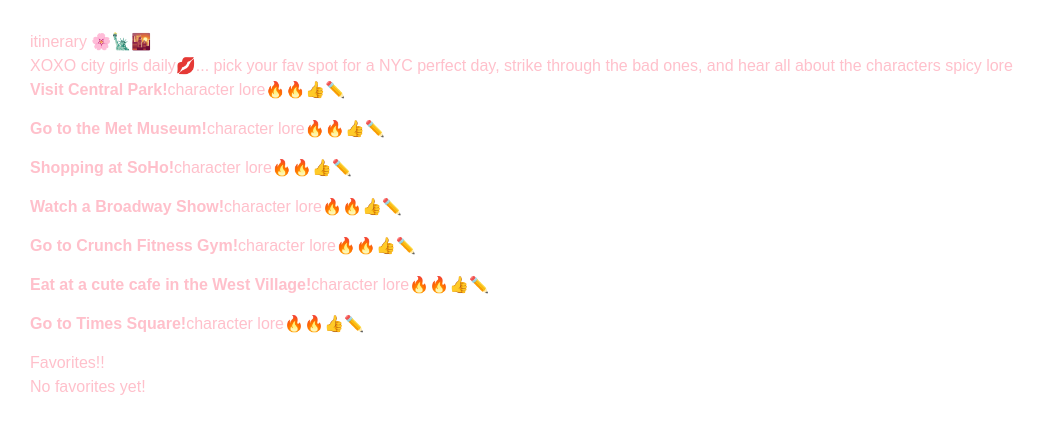
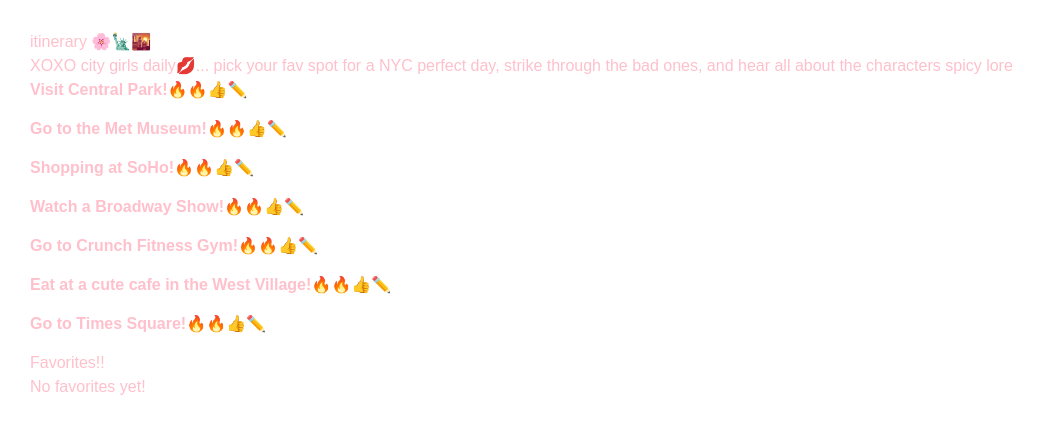
Before and after one commit to Saanvi4800/citygirldaily, a Next.js app: page /itinerary in a window 1280 px wide. Shown: the top 434 px of the page, without its empty margins (0-1045 px from the left). Built offline with nearby package versions, Linux system fonts and the light colour scheme.

Commit message:
jkljljkl

```diff
--- a/app/itinerary/page.tsx
+++ b/app/itinerary/page.tsx
@@ -47,7 +47,7 @@ function showDrama(drama: string) {
         <div key={first.thing} style={{ marginBottom: 15 }}>
           <strong>{first.name}</strong>
 
-     <button onClick={() => showDrama(first.drama)} > character lore🔥🔥</button>
+     <button onClick={() => showDrama(first.drama)} > 🔥🔥</button>
 
       <button onClick={() => toggleFavorite(first.thing)} > </button>
        {favorites.includes(first.thing) ? "💖": "👍"}
@@ -70,4 +70,5 @@ function showDrama(drama: string) {
   );
 }
 
-//hello!!
+//heyyy
+//hjkhkjbbh
```
